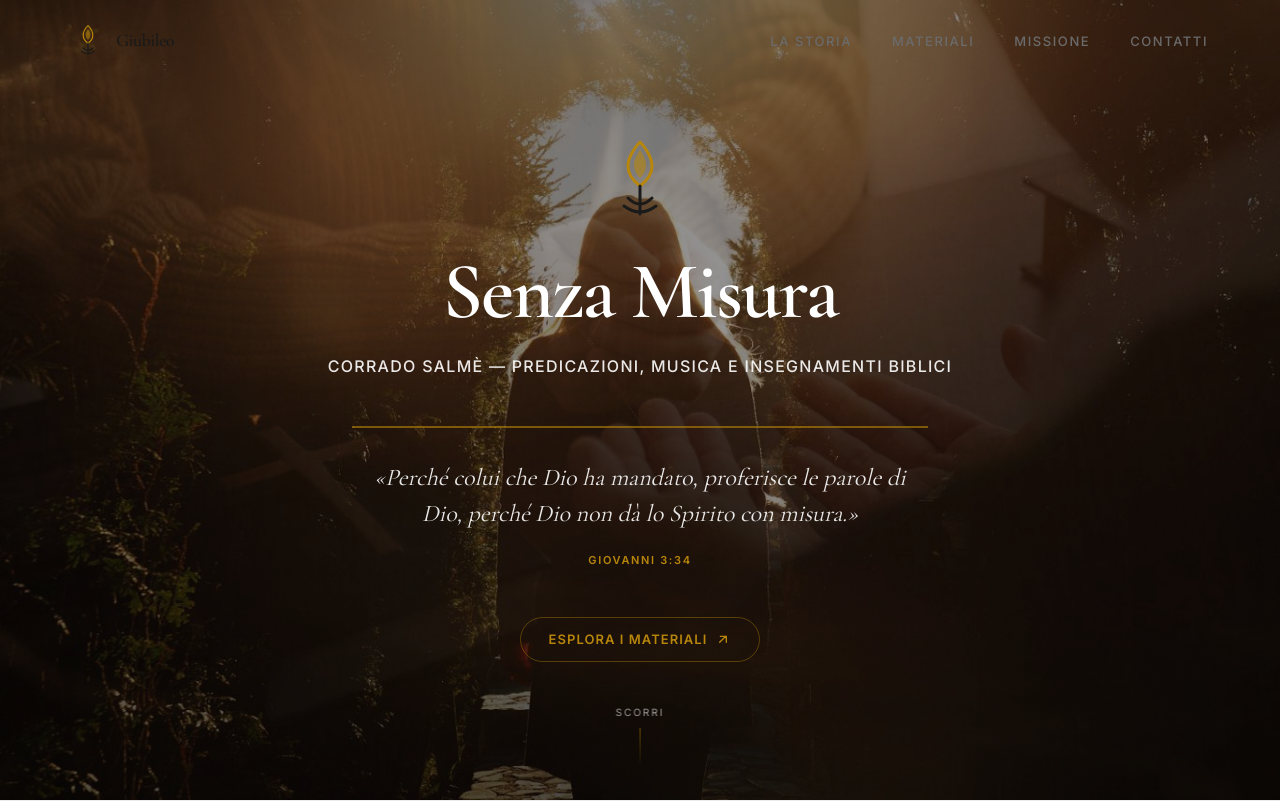
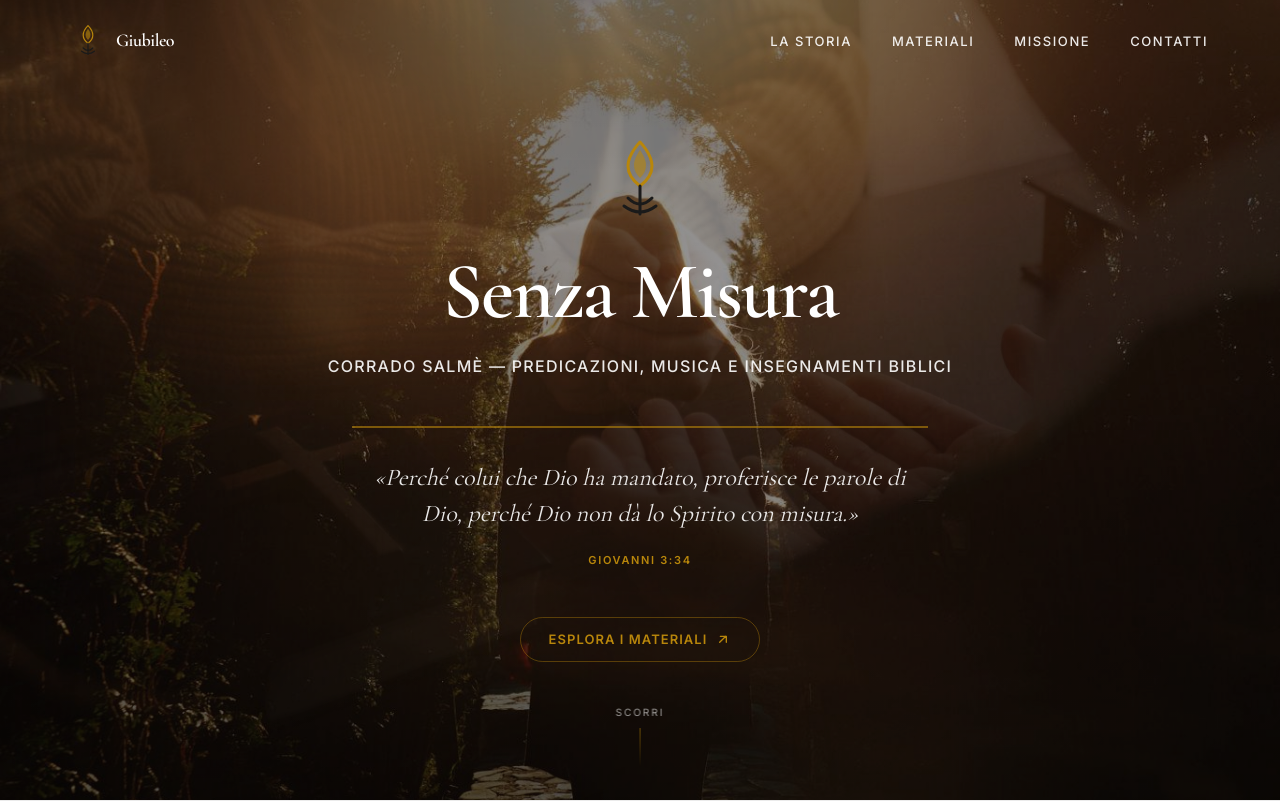
Before and after one commit to gaetanomeli95-lab/sito-chiesa-giubileo, a Next.js app: page / in a window 1280 px wide. Shown: the top 802 px of the page. Built offline with nearby package versions, Linux system fonts and the light colour scheme.

Commit message:
fix: navbar text white on transparent, dark on scrolled

```diff
--- a/components/navbar.tsx
+++ b/components/navbar.tsx
@@ -33,7 +33,7 @@ export function Navbar() {
         <nav className="flex items-center justify-between h-16 lg:h-20">
           <a href="#" className="flex items-center gap-3 group">
             <Logo className="w-8 h-8 text-gold transition-transform duration-300 group-hover:scale-105" />
-            <LogoText className="text-lg text-foreground" />
+            <LogoText className={`text-lg transition-colors duration-300 ${scrolled ? 'text-foreground' : 'text-white'}`} />
           </a>
 
           <ul className="hidden md:flex items-center gap-10">
@@ -41,7 +41,7 @@ export function Navbar() {
               <li key={link.href}>
                 <a
                   href={link.href}
-                  className="relative text-[13px] font-medium uppercase tracking-[0.12em] text-muted transition-colors duration-300 hover:text-foreground group/link"
+                  className={`relative text-[13px] font-medium uppercase tracking-[0.12em] transition-colors duration-300 group/link ${scrolled ? 'text-muted hover:text-foreground' : 'text-white/90 hover:text-white'}`}
                 >
                   {link.label}
                   <span className="absolute -bottom-1 left-0 w-0 h-px bg-gold transition-all duration-300 group-hover/link:w-full" />
@@ -56,17 +56,17 @@ export function Navbar() {
             aria-label="Menu"
           >
             <span
-              className={`block w-5 h-px bg-foreground transition-all duration-300 ${
+              className={`block w-5 h-px transition-all duration-300 ${scrolled ? 'bg-foreground' : 'bg-white'} ${
                 menuOpen ? 'rotate-45 translate-y-[3px]' : ''
               }`}
             />
             <span
-              className={`block w-5 h-px bg-foreground transition-all duration-300 ${
+              className={`block w-5 h-px transition-all duration-300 ${scrolled ? 'bg-foreground' : 'bg-white'} ${
                 menuOpen ? 'opacity-0' : ''
               }`}
             />
             <span
-              className={`block w-5 h-px bg-foreground transition-all duration-300 ${
+              className={`block w-5 h-px transition-all duration-300 ${scrolled ? 'bg-foreground' : 'bg-white'} ${
                 menuOpen ? '-rotate-45 -translate-y-[3px]' : ''
               }`}
             />
```
